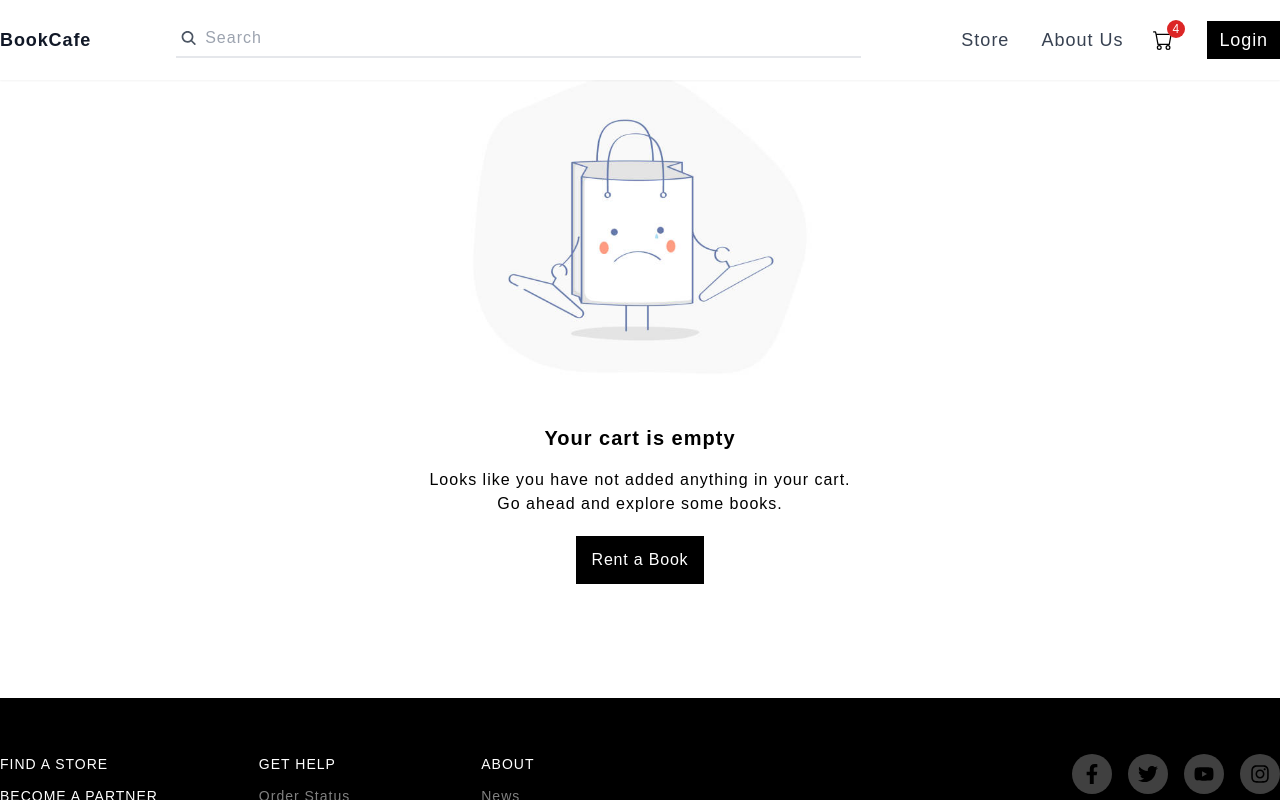
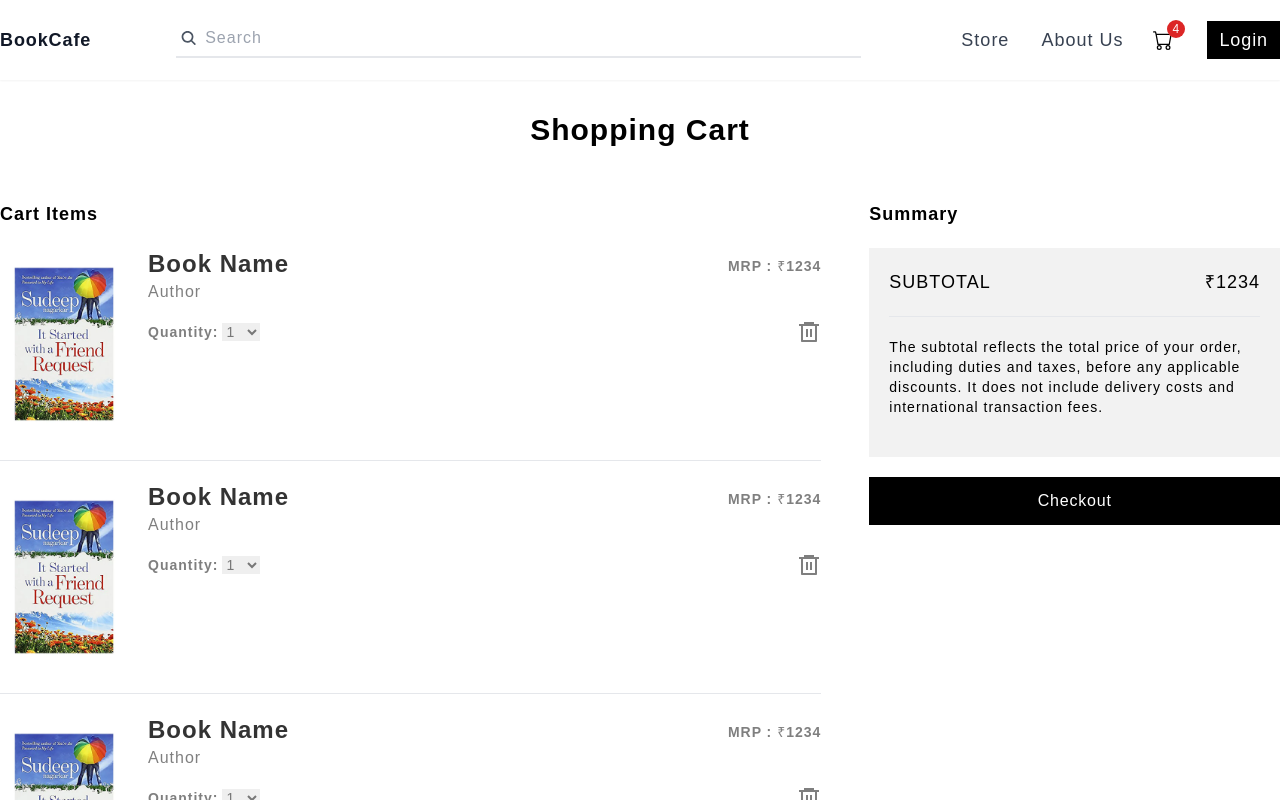
Before and after one commit to suhasledange/bookcafe, a Next.js app: page /cart in a window 1280 px wide. Shown: the top 800 px of the page. Built offline with nearby package versions, Linux system fonts and the light colour scheme.

Commit message:
cart added

```diff
--- a/app/cart/page.jsx
+++ b/app/cart/page.jsx
@@ -3,14 +3,79 @@ import Link from "next/link";
 import Container from "../components/Container";
 import Image from "next/image";
 import Button from "../components/Button";
+import CartItem from "../components/CartItem";
+import Loader from "../components/Loader";
 
 const Cart = () => {
 
 
   return (
-    <Container>
+    <Container className="max-w-screen-xl mt-8">
+      <>
+        <div className="text-center max-w-3xl mx-auto mt-8 md:mt-0">
+          <div className="text-2xl md:text-3xl mb-3 font-semibold leading-tight">
+            Shopping Cart
+          </div>
+        </div>
 
-    <div className="flex-[2] flex flex-col items-center pb-[50px] md:-mt-14">
+        <div className="flex flex-col lg:flex-row gap-12 py-10">
+                            {/* CART ITEMS START */}
+                            <div className="flex-[2]">
+                                <div className="text-lg font-bold">
+                                    Cart Items
+                                </div>
+
+                            <CartItem  data="A"/>
+                            <CartItem  data="B"/>
+                            <CartItem  data="C"/>
+
+
+                            </div>
+                            {/* CART ITEMS END */}
+
+                            {/* SUMMARY START */}
+                            <div className="flex-[1]">
+                                <div className="text-lg font-bold">Summary</div>
+
+                                <div className="p-5 my-5 bg-black/[0.05]">
+                                    <div className="flex justify-between">
+                                        <div className="uppercase text-md md:text-lg font-medium text-black">
+                                            Subtotal
+                                        </div>
+                                        <div className="text-md md:text-lg font-medium text-black">
+                                            &#8377;1234
+                                        </div>
+                                    </div>
+                                    <div className="text-sm md:text-md py-5 border-t mt-5">
+                                        The subtotal reflects the total price of
+                                        your order, including duties and taxes,
+                                        before any applicable discounts. It does
+                                        not include delivery costs and
+                                        international transaction fees.
+                                    </div>
+                                </div>
+
+                                {/* BUTTON START */}
+                                <Button className='transition-transform active:scale-95 flex items-center w-full justify-center py-3 text-md' text='Checkout'
+                                    // onClick={handlePayment}
+                                >
+                                    Checkout
+                                     {/* <Loader /> */}
+                                </Button>
+                                {/* BUTTON END */}
+                            </div>
+                            {/* SUMMARY END */}
+                        </div>
+
+
+      </>
+
+
+
+
+
+
+      {/* <div className="flex-[2] flex flex-col items-center pb-[50px] md:-mt-14">
         <Image
           alt="empty"
           src="/empty-cart.jpg"
@@ -29,9 +94,9 @@ const Cart = () => {
         <Link
           href="/book"
         >
-      <Button className='mt-5 px-4 py-3 text-md' text='Rent a Book'/>
+          <Button className='mt-5 px-4 py-3 text-md' text='Rent a Book' />
         </Link>
-</div>
+      </div> */}
     </Container>
 
   );
--- /dev/null
+++ b/app/components/CartItem.jsx
@@ -0,0 +1,66 @@
+'use client'
+import Image from 'next/image';
+import { RiDeleteBin6Line } from "react-icons/ri";
+
+
+const CartItem = ({data}) => {
+  return (
+    <div className="flex py-5 gap-3 md:gap-5 border-b">
+    <div className="shrink-0 aspect-square w-14 md:w-32">
+        <Image
+        alt="cart item"
+            src='/temp2.webp'
+            width={500}
+            height={500}
+        />
+    </div>
+
+    <div className="w-full flex flex-col">
+        <div className="flex flex-col md:flex-row justify-between">
+            <div className="text-lg md:text-2xl font-semibold text-black/[0.8]">
+                Book Name
+            </div>
+
+            <div className="text-sm md:text-md font-medium text-black/[0.5] block md:hidden">
+                Author
+            </div>
+
+            <div className="text-sm md:text-md font-bold text-black/[0.5] mt-2">
+                MRP : &#8377;1234
+            </div>
+        </div>
+
+        <div className="text-md font-medium text-black/[0.5] hidden md:block">
+                 Author
+        </div>
+
+        <div className="flex items-center justify-between mt-4">
+            <div className="flex items-center gap-2 md:gap-10 text-black/[0.5] text-sm md:text-md">
+
+                <div className="flex items-center gap-1">
+                    <div className="font-semibold">Quantity:</div>
+                    <select
+                        className="hover:text-black"
+                        // onChange={(e)=>updateCartItem(e,"quantity")}
+                    >
+                        {Array.from({length:10},(_,i)=>i+1).map((q,i)=>(
+                            <option key={i} value={q}
+                            selected={data.quantity===q}
+                            >
+                            {q}
+                        </option>
+                            ))}
+                    </select>
+                </div>
+            </div>
+            <RiDeleteBin6Line
+            //    onClick={()=>dispatch(removeFromCart({id:data.id}))}
+                className="cursor-pointer text-black/[0.5] hover:text-black text-xl md:text-2xl"
+            />
+        </div>
+    </div>
+</div>
+  )
+}
+
+export default CartItem
--- a/app/components/Container.jsx
+++ b/app/components/Container.jsx
@@ -1,7 +1,7 @@
 
 const Container = ({children,className}) => {
   return (
-    <div className={`w-full mx-auto ${className || ""}`}>
+    <div className={`w-full md:px-0 px-2 mx-auto ${className || ""}`}>
          {children}
     </div>
   )
```
Lines whose indentation alone changed are shown as unchanged.
